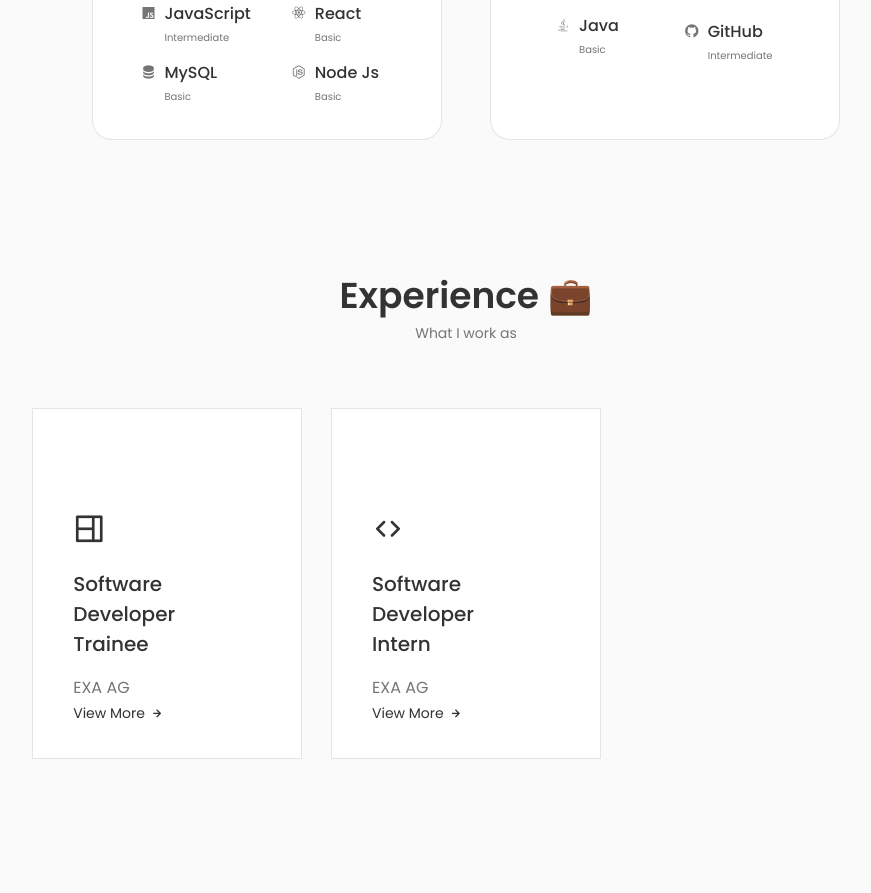
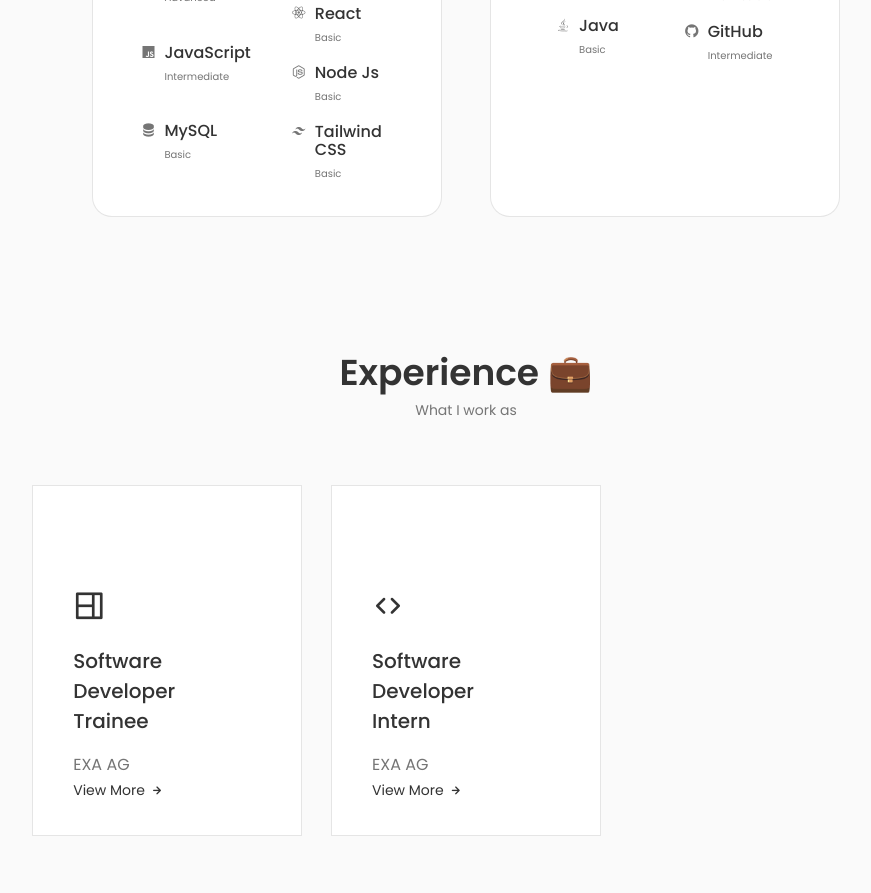
Before and after one commit to soumyajiitt/Portfolio, a React (Vite) app: page / in a window 1280 px wide. Shown: the part 1740-2633 px from the top of the page, without its empty margins (174-1045 px from the left). Built offline with nearby package versions, Linux system fonts and the light colour scheme.

Commit message:
New Skill Added

```diff
--- a/components/skills/Frontend.jsx
+++ b/components/skills/Frontend.jsx
@@ -81,6 +81,15 @@ const Frontend = () => {
                         <span className="skills__level">Basic</span>
                     </div>
                 </div>
+
+                <div className="skills__data">
+                    <i className='bx bxl-tailwind-css' ></i>
+
+                    <div>
+                        <h3 className="skills__name">Tailwind CSS</h3>
+                        <span className="skills__level">Basic</span>
+                    </div>
+                </div>
             </div>
         </div>
     </div>
```
